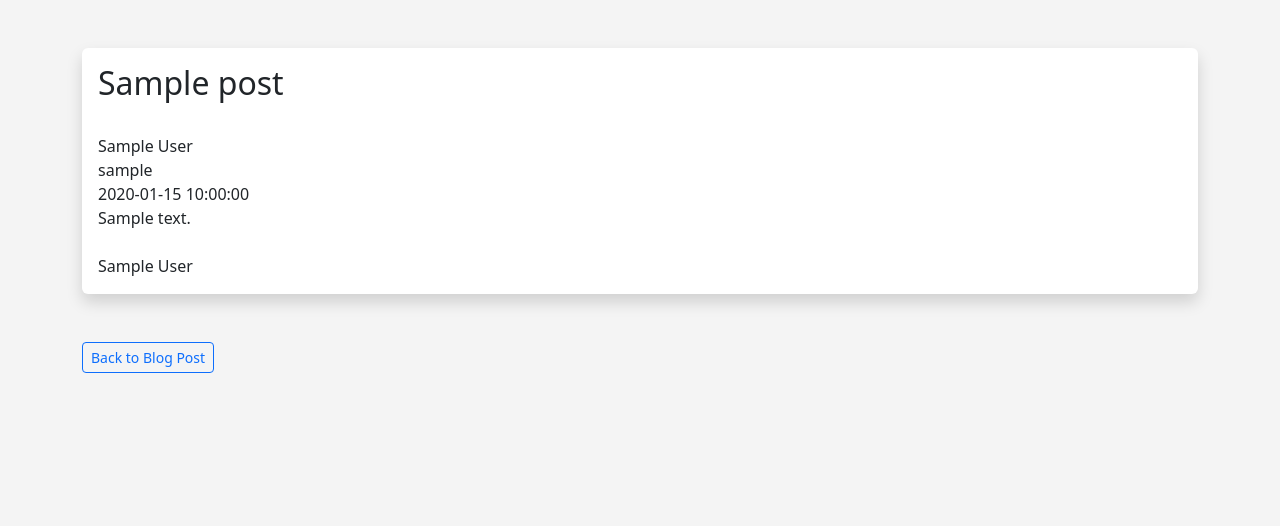
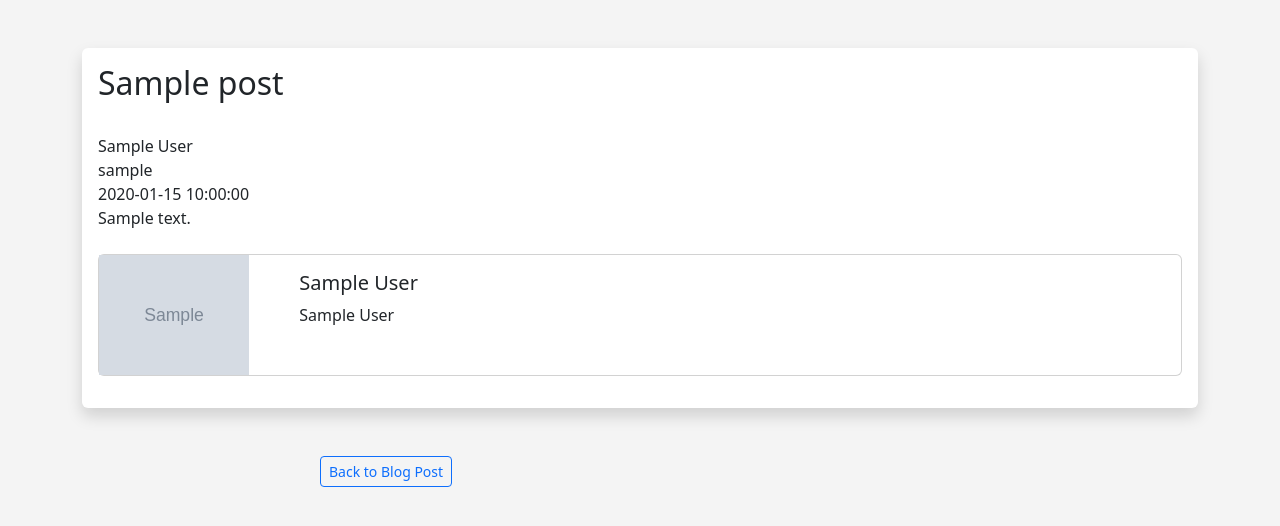
Before and after one commit to KQuiggins/flask_app, a Flask app: page /posts/1 in a window 1280 px wide. Shown: the part 56-582 px from the top of the page. Run offline with Flask 2, Linux system fonts and the light colour scheme; tables that the repository leaves empty hold one stand-in row (values such as "Sample post"); grey boxes marked "Sample" are stand-in pictures; some libraries are stand-ins or nearby versions.

Commit message:
added profile pic to blog post

```diff
--- a/app.py
+++ b/app.py
@@ -26,9 +26,9 @@ app.config['UPLOAD_FOLDER'] = UPLOAD_FOLDER
 # app.config['SQLALCHEMY_DATABASE_URI'] = 'sqlite:///users.db'
 
 # New MySQL database
-#app.config['SQLALCHEMY_DATABASE_URI'] = 'mysql+pymysql://root:password123@localhost/users'
+app.config['SQLALCHEMY_DATABASE_URI'] = 'mysql+pymysql://root:password123@localhost/users'
 
-app.config['SQLALCHEMY_DATABASE_URI'] = 'postgresql://feoptvpmodxjze:3e542b105d161c13135e80efb84d3a923b90e2fbeb7ad7663a0b8599bf494327@ec2-3-226-163-72.compute-1.amazonaws.com:5432/d3g5rukiub3gtl'
+#app.config['SQLALCHEMY_DATABASE_URI'] = 'postgresql://feoptvpmodxjze:3e542b105d161c13135e80efb84d3a923b90e2fbeb7ad7663a0b8599bf494327@ec2-3-226-163-72.compute-1.amazonaws.com:5432/d3g5rukiub3gtl'
 
 # Initialize the database
 db = SQLAlchemy(app)
@@ -140,8 +140,6 @@ def dashboard():
         # check for profile picture
         if request.files['profile_pic']:
             name_to_update.profile_pic = request.files['profile_pic']
-
-
 
             # grab image name
             pic_filename = secure_filename(name_to_update.profile_pic.filename)
--- a/static/css/style.css
+++ b/static/css/style.css
@@ -22,3 +22,8 @@ a{
 
     text-decoration: none;
 }
+
+#post-btn{
+    position: absolute;
+    left: 320px;
+}
--- a/templates/posts.html
+++ b/templates/posts.html
@@ -21,17 +21,41 @@
     {{post.slug}}<br>
     {{post.date_posted}}<br>
     {{post.content | safe }}<br><br>
-    {% if post.poster.about_author %}
-    {{post.poster.about_author}}
-    {% endif %}
 
+    <div class="card mb-3">
+        <div class="row no-gutters">
+            <div class="col-md-2">
+                {% if post.poster.profile_pic %}
+                <img src="{{ url_for('static', filename='images/' + post.poster.profile_pic) }}" alt="profile_pic" width="150" height="120" align="left">
+                {% else %}
+                <img src="{{ url_for('static', filename='images/profile_pic.jpg') }}" alt="profile_pic" width="150" align="left">
+                {% endif %}
+            </div>
+            <div class="col-md-10">
+                <div class="card-body">
+                    <h5 class="card-title">
+                        {{post.poster.name}}
+                    </h5>
+                        <p class="card-text">
+                            {% if post.poster.about_author %}
+
+                                {{post.poster.about_author}}
+
+                                {% else %}
+                                    <p>No about author added yet</p>
+                            {% endif %}
+                </div>  </p>
+            </div>
+        </div>
+    </div>
 </div>
-<a href="{{url_for('post')}}" class="btn btn-outline-primary btn-sm">Back to Blog Post</a><br>
+</div>
+<a href="{{url_for('post')}}"  id="post-btn" class="btn btn-outline-primary btn-sm">Back to Blog Post</a><br>
     <br>
     {% if post.post_id == current_user.id %}
-    <a href="{{url_for('edit_post', id=post.id)}}" class="btn btn-outline-primary btn-sm">Edit Post</a><br>
+    <a href="{{url_for('edit_post', id=post.id)}}" id="post-btn" class="btn btn-outline-primary btn-sm">Edit Post</a><br>
     <br>
-    <a href="{{url_for('delete_post', id=post.id)}}" class="btn btn-outline-danger btn-sm">Delete Post</a>
+    <a href="{{url_for('delete_post', id=post.id)}}" id="post-btn"  class="btn btn-outline-danger btn-sm">Delete Post</a>
     {% endif %}
 
 
--- a/templates/user.html
+++ b/templates/user.html
@@ -2,7 +2,7 @@
 
 {% block content %}
 
-    <!-- <h1>Hello {{user_name}}!!</h1> -->
+
     <h1>Hello {{current_user.name}}!!</h1>
 
 {% endblock %}
```
Also changed, not shown: static/images/648c45ab-ea80-11ec-88dd-f889d26536d6_profilePic.jpg (added), static/images/ceb82788-ea8c-11ec-a8fe-f889d26536d6_profile2.jpg (added), static/images/e58d69e2-e83f-11ec-91fd-f889d26536d6_profilePic.jpg (added).
